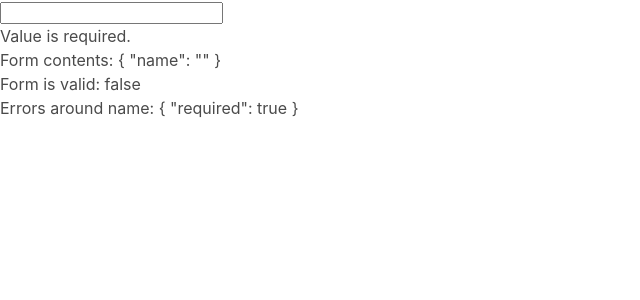
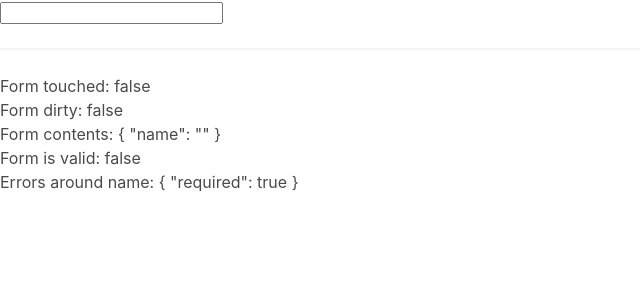
Before and after one commit to Anas-86/Angular_ReactiveForms, an Angular app: page / in a window 1280 px wide. Shown: the top 300 px of the page, without its empty margins (0-640 px from the left). Built offline with nearby package versions, Linux system fonts and the light colour scheme.

Commit message:
adding extra validators

```diff
--- a/src/app/card-form/card-form.component.html
+++ b/src/app/card-form/card-form.component.html
@@ -1,5 +1,6 @@
 <form action="" [formGroup]="cardForm">
     <input type="text" formControlName="name">
+    <ng-container *ngIf="cardForm.controls.name.touched && cardForm.controls.name.dirty">
     <!-- By using the optional chaining operator, you are telling Angular to
     only access the required property if the errors property is not null. -->
         <div *ngIf="cardForm.controls.name.errors?.['required']">
@@ -11,9 +12,12 @@
             characters long, but it must be at least
             {{cardForm.controls.name.errors?.['minlength'].requiredLength}}
         </div>
+    </ng-container>
 </form>
 
-
+<hr>
+<p>Form touched: {{cardForm.controls.name.touched | json}}</p>
+<p>Form dirty: {{cardForm.controls.name.dirty | json}}</p>
 <p>Form contents: {{cardForm.value | json}}</p>
 <p>Form is valid: {{cardForm.valid}}</p>
 <p>Errors around name: {{cardForm.controls.name.errors | json}}</p>
--- a/src/app/card-form/card-form.component.ts
+++ b/src/app/card-form/card-form.component.ts
@@ -13,4 +13,8 @@ export class CardFormComponent {
       Validators.minLength(3)
     ])
   });
+
+  constructor(){
+    console.log(this.cardForm.controls.name);
+  }
 }
```
Lines whose indentation alone changed are shown as unchanged.
